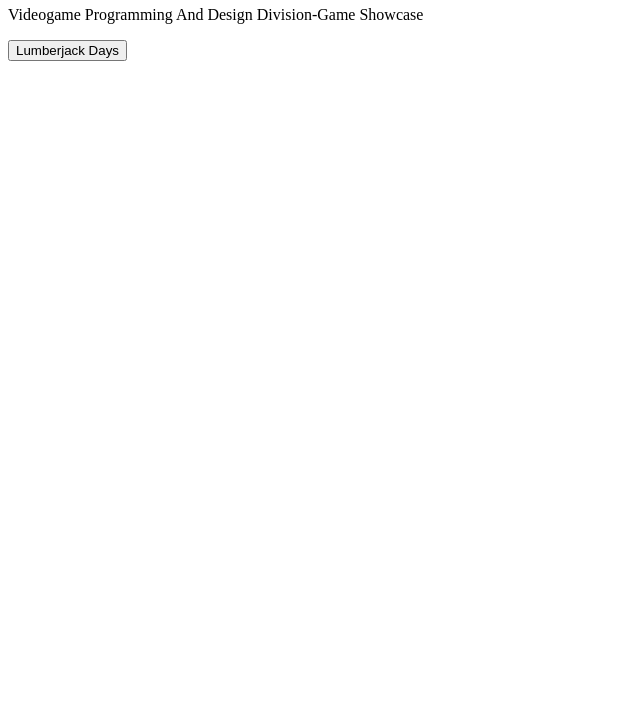
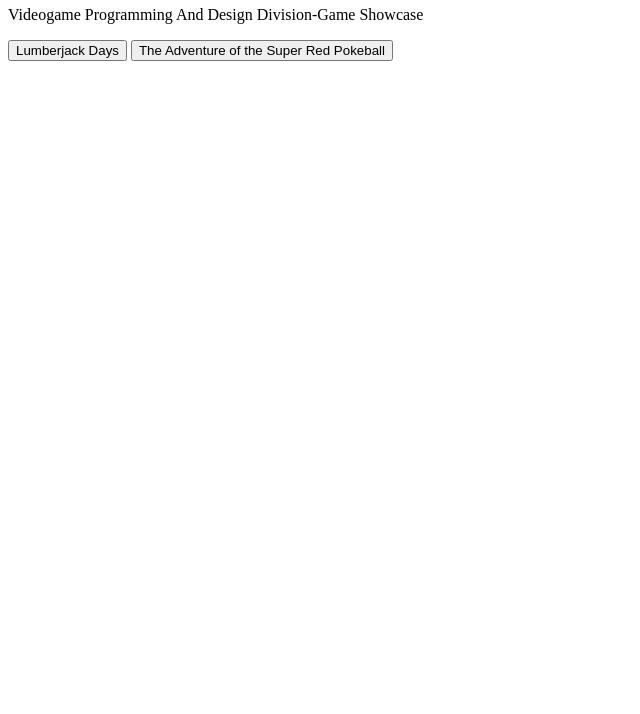
Before and after one commit to WenTech/wentech.github.io, a plain HTML site: page index.html in a window 1280 px wide. Shown: the part 86-800 px from the top of the page, without its empty margins (0-640 px from the left). Drawn offline with Linux system fonts and the light colour scheme.

Commit message:
Update index.html

```diff
--- a/index.html
+++ b/index.html
@@ -7,5 +7,6 @@
     <h1 style="font-family:Impact";>Wenatchee Valley Technical Skills Center</h1>
     <p>Videogame Programming And Design Division-Game Showcase</p>
     <?var url = getUrl();?><a href='Game1/index.html'><input type='button' name='test' value='Lumberjack Days'></a>
+    <?var url = getUrl();?><a href='the_adventure_of_the_super_red_pokeball/index.html'><input type='button' name='test' value='The Adventure of the Super Red Pokeball'></a>
   </body>
 </head>
```
